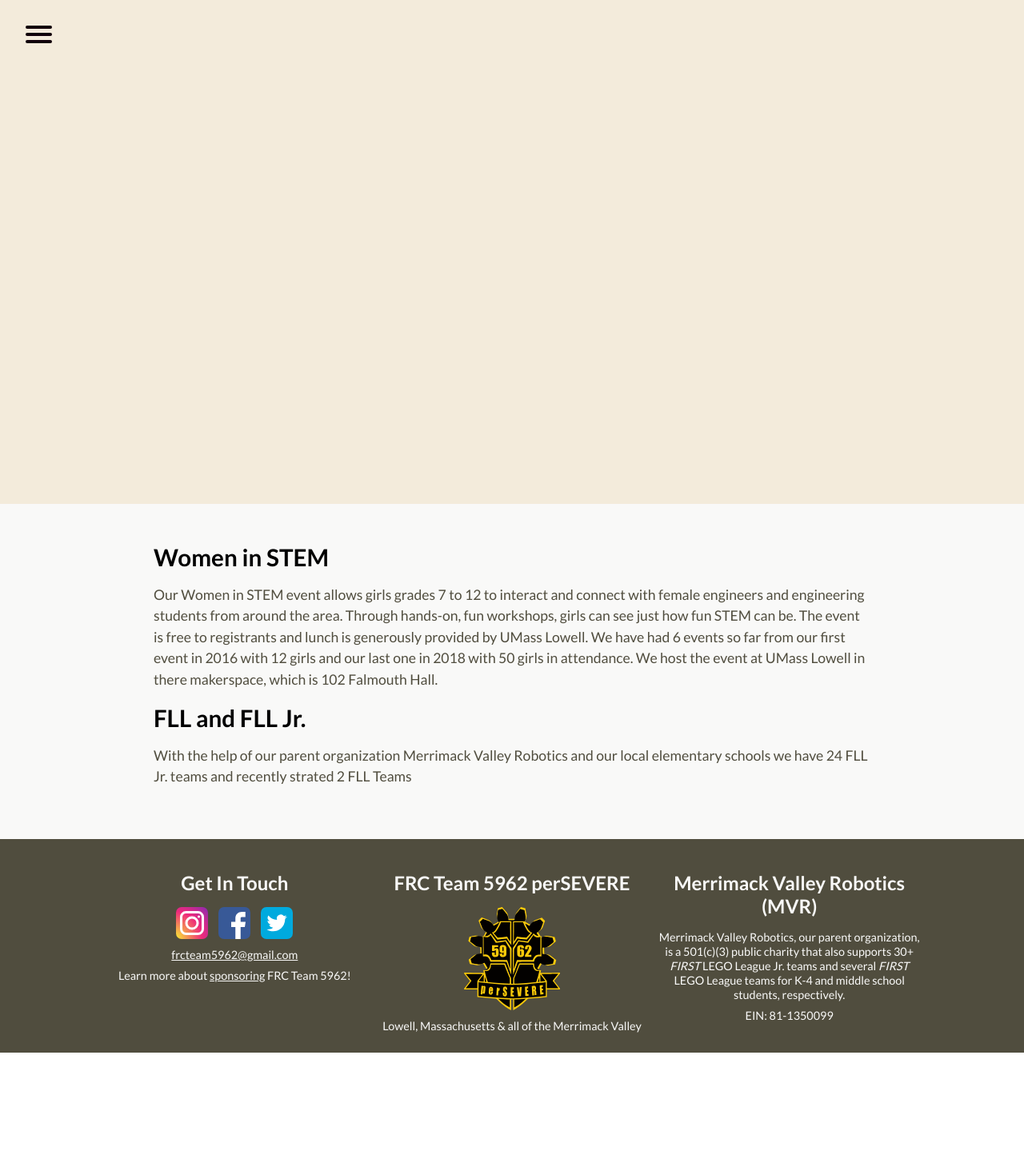
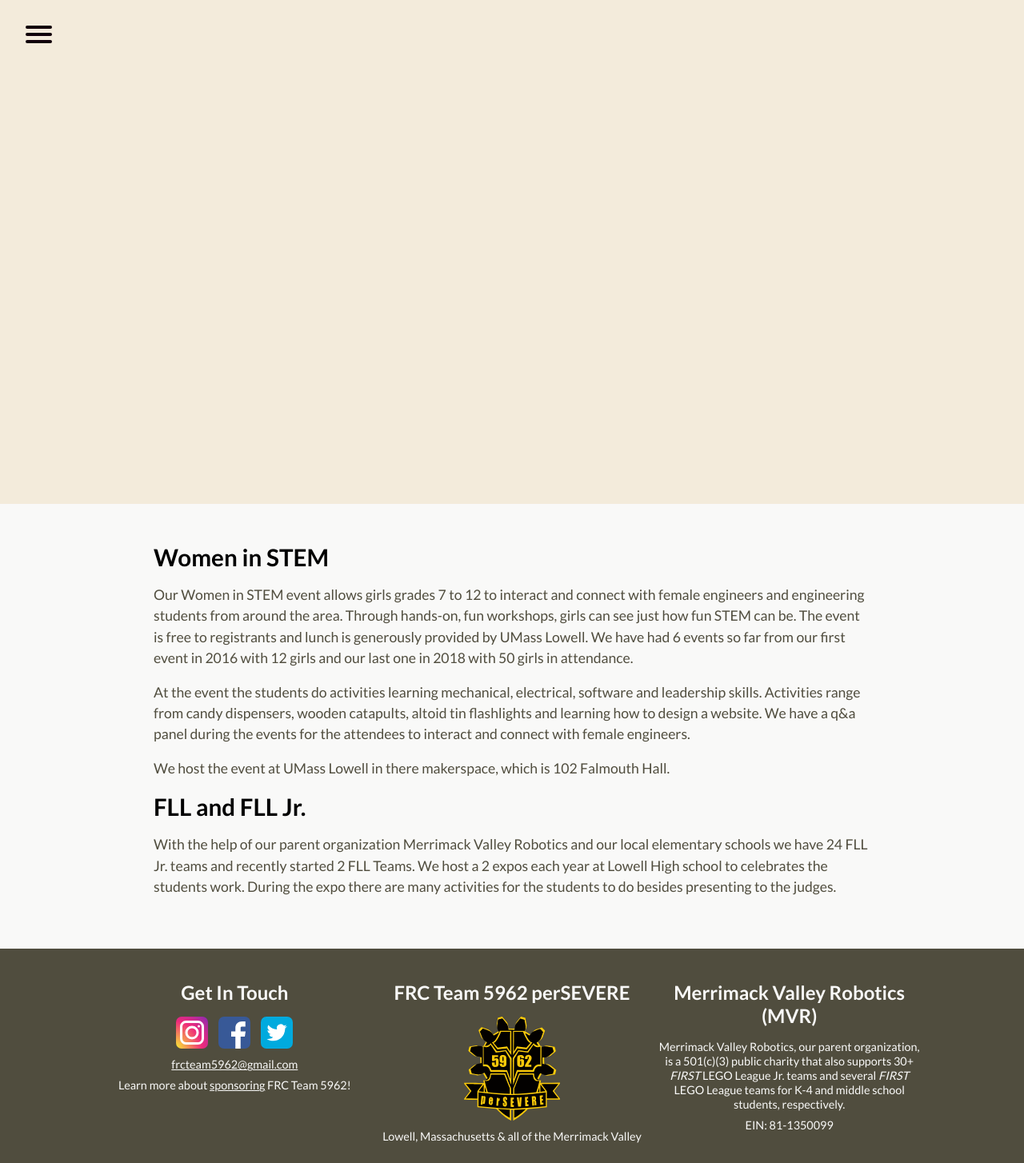
Before and after one commit to perSEVERE-5962/frc5962, a Jekyll site: the page built from outreach.md, in a window 1280 px wide. Shown: the whole page at 80% size. Built offline with Jekyll 4.4.1, drawn with Linux system fonts in a browser that asks for light colours; before the commit the page ends 1316 px from its top, so only the background shows below that.

Commit message:
Updated Outreach

```diff
--- a/outreach.md
+++ b/outreach.md
@@ -3,7 +3,11 @@
 ---
 
 ## Women in STEM
-Our Women in STEM event allows girls grades 7 to 12 to interact and connect with female engineers and engineering students from around the area. Through hands-on, fun workshops, girls can see just how fun STEM can be. The event is free to registrants and lunch is generously provided by UMass Lowell. We have had 6 events so far from our first event in 2016 with 12 girls and our last one in 2018 with 50 girls in attendance. We host the event at UMass Lowell in there makerspace, which is 102 Falmouth Hall.
+Our Women in STEM event allows girls grades 7 to 12 to interact and connect with female engineers and engineering students from around the area. Through hands-on, fun workshops, girls can see just how fun STEM can be. The event is free to registrants and lunch is generously provided by UMass Lowell. We have had 6 events so far from our first event in 2016 with 12 girls and our last one in 2018 with 50 girls in attendance.
+
+At the event the students do activities learning mechanical, electrical, software and leadership skills. Activities range from candy dispensers, wooden catapults, altoid tin flashlights and learning how to design a website. We have a q&a panel during the events for the attendees to interact and connect with female engineers.
+
+We host the event at UMass Lowell in there makerspace, which is 102 Falmouth Hall.
 
 ## FLL and FLL Jr.
-With the help of our parent organization Merrimack Valley Robotics and our local elementary schools we have 24 FLL Jr. teams and recently strated 2 FLL Teams
+With the help of our parent organization Merrimack Valley Robotics and our local elementary schools we have 24 FLL Jr. teams and recently started 2 FLL Teams. We host a 2 expos each year at Lowell High school to celebrates the students work. During the expo there are many activities for the students to do besides presenting to the judges.
```
